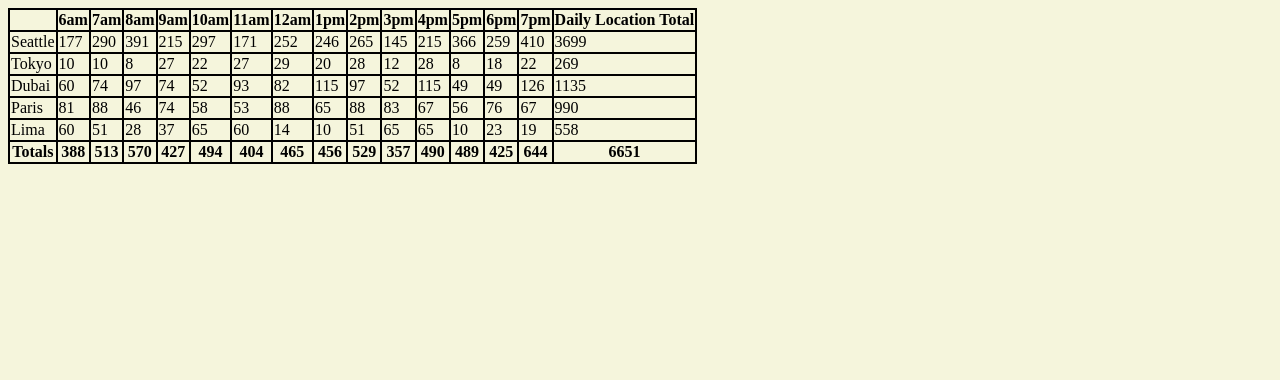
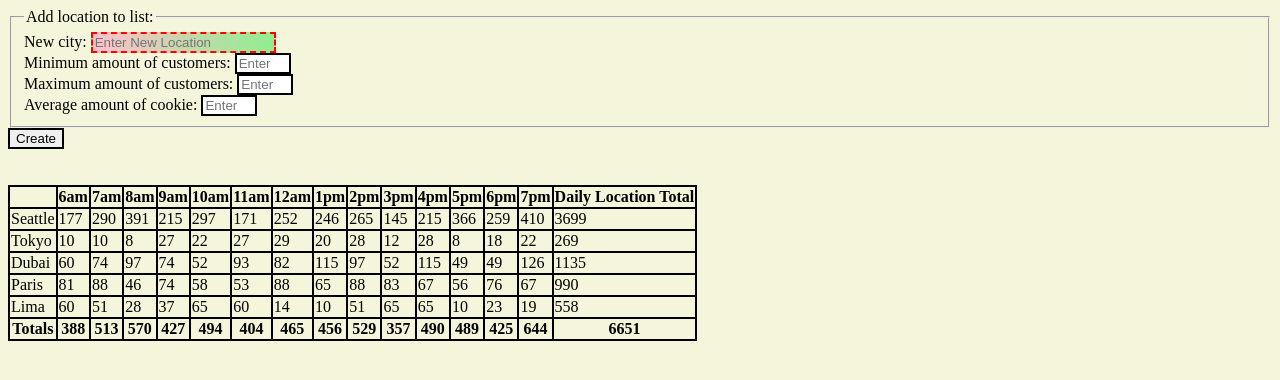
Before and after one commit to yazanbaker94/cookie-stand, a plain HTML site: page sales.html in a window 1280 px wide. Drawn offline with Linux system fonts and the light colour scheme.

Commit message:
added input form

```diff
--- a/css/styles.css
+++ b/css/styles.css
@@ -59,3 +59,15 @@ li {
 
     color: black;
   }
+
+  input:invalid {
+    border: 2px dashed red;
+  }
+
+  input:invalid:required {
+    background-image: linear-gradient(to right, pink, lightgreen);
+  }
+
+  input:valid {
+    border: 2px solid black;
+  }
--- a/js/app.js
+++ b/js/app.js
@@ -12,6 +12,8 @@ function City(cityName, minCustomer, maxCustomer, avgCookie) {
   this.totalCookiesPerDay = 0;
 
 }
+
+
 function random(min, max) {
   return Math.floor(Math.random() * (max - min + 1)) + min;
 }
@@ -97,14 +99,14 @@ City.prototype.cookiesPurchasedPerHour = function() {
     emptyHeader.appendChild(dailyLocationTotal);
 
   }
-
+  let objectRowX = document.createElement('tr');
+  let objectDataX = document.createElement('th');
 function makeFooter() {
 
-  let objectRow = document.createElement('tr');
-  let objectData = document.createElement('th');
-  objectData.textContent = 'Totals';
-  objectRow.appendChild(objectData);
-  table.appendChild(objectRow);
+
+  objectDataX.textContent = 'Totals';
+  objectRowX.appendChild(objectDataX);
+  table.appendChild(objectRowX);
 
 
 
@@ -124,14 +126,14 @@ function makeFooter() {
     let hourlyTotalTh = document.createElement('th');
     hourlyTotalTh.textContent = hourlyTotal;
     table.appendChild(hourlyTotalFooter);
-    objectRow.appendChild(hourlyTotalTh);
+    objectRowX.appendChild(hourlyTotalTh);
   }
 
   let masterTotalRow = document.createElement('thead');
   let masterTotalData = document.createElement('th');
   masterTotalData.textContent = masterTotal;
   table.appendChild(masterTotalRow);
-  objectRow.appendChild(masterTotalData);
+  objectRowX.appendChild(masterTotalData);
 
 
 
@@ -145,5 +147,54 @@ function makeFooter() {
     locationList[i].render();
   }
 
+  let form = document.getElementById('addList');
+
+
+  form.addEventListener('submit', function(event) {
+    event.preventDefault();
+
+
+
+    let city = event.target.city.value;
+    let min = parseInt(event.target.min.value);
+    let max = parseInt(event.target.max.value);
+    let avg = parseInt(event.target.avg.value);
+
+    if(city) {
+      this.cityName = city;
+  } else if (min) {
+    this.minCustomer = min;
+  }else if (max) {
+    this.maxCustomer = max;
+  }else if (avg) {
+    this.avgCookie = avg;
+  }
+
+  let NewCity = new City(city, min, max, avg);
+  locationList.push(NewCity);
+
+  NewCity.render();
+  table.removeChild(objectRowX);
+  objectRowX.textContent='';
+  makeFooter();
+
+
+}
+  )
+
+  console.log(locationList);
+
+
+
+
+
+
+
+
+
+
+
+
+
   makeHeaderRow();
   makeFooter();
--- a/sales.html
+++ b/sales.html
@@ -11,7 +11,32 @@
 
 </head>
 <body>
+    <form id='addList'>
+        <fieldset>
+        <legend>Add location to list: </legend>
 
+        <label for='locationList'>New city: </label>
+        <input type="text" name='city' placeholder="Enter New Location" required>
+        <br>
+
+        <label for='minCustomer'>Minimum amount of customers: </label>
+        <input type="number" name='min' placeholder="Enter minimum amount of customer: " min="1" max="50">
+        <br>
+
+        <label for='maxCustomer'>Maximum amount of customers: </label>
+        <input type="number" name='max' placeholder="Enter maximum amount of customers" min="1" max="50">
+        <br>
+
+        <label for='avgCookie'>Average amount of cookie: </label>
+        <input type="number" name='avg' placeholder="Enter amount of average cookies: " min="1" max="50">
+
+    </fieldset>
+
+    <input type="submit" value='Create'>
+
+ <br> <br> <br>
+
+    </form>
     <table id="table"></table>
     <section id="title"></section>
 
```
